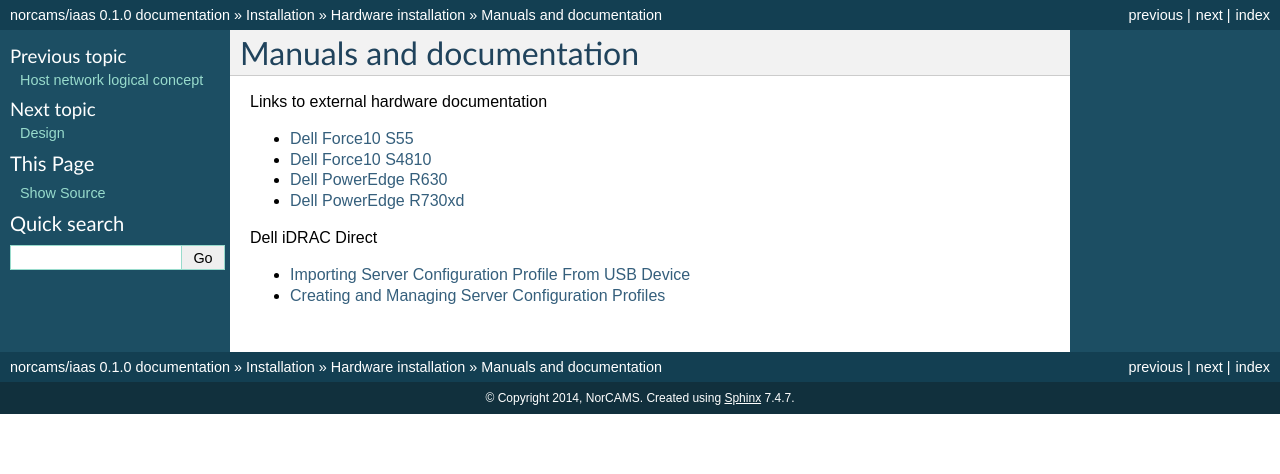
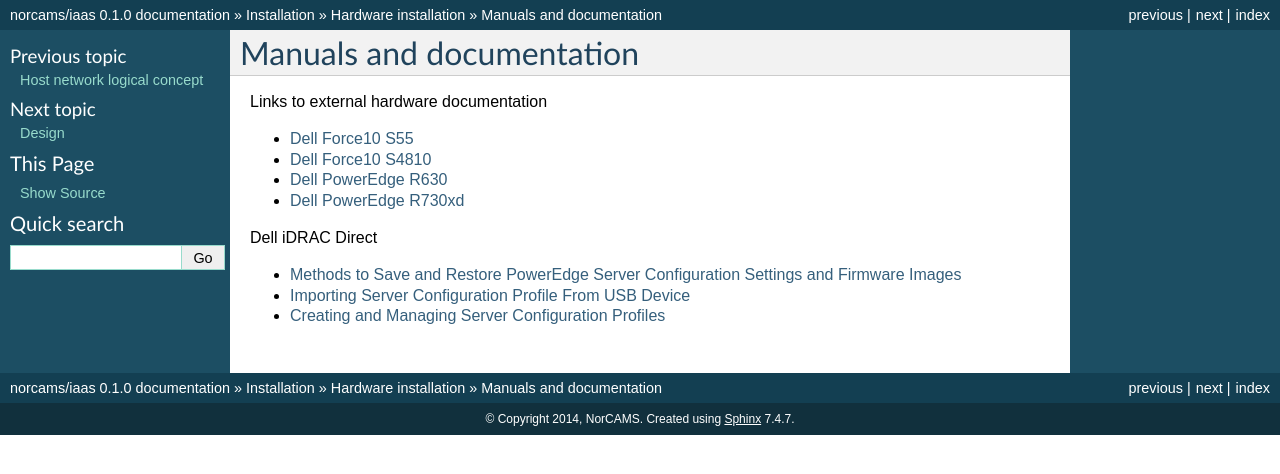
Before and after one commit to norcams/iaas, a Sphinx documentation site: the page built from docs/installation/manuals.rst, in a window 1280 px wide. Shown: the top 474 px of the page. Built offline with Sphinx 7.4.7, drawn with Linux system fonts in a browser that asks for light colours.

Commit message:
Save and restore BIOS settings manual

```diff
--- a/docs/installation/manuals.rst
+++ b/docs/installation/manuals.rst
@@ -10,5 +10,6 @@
 
 Dell iDRAC Direct
 
+* `Methods to Save and Restore PowerEdge Server Configuration Settings and Firmware Images <http://en.community.dell.com/techcenter/extras/m/white_papers/20440787>`_
 * `Importing Server Configuration Profile From USB Device <http://www.dell.com/support/manuals/uk/en/ukdhs1/Topic/idrac8-with-lc-v2.05.05.05/iDRAC8_2.05.05.05_UG-v1/en-us/GUID-8FE45EE9-9016-4956-A8C5-832C12958B42>`_
 * `Creating and Managing Server Configuration Profiles <http://en.community.dell.com/cfs-file/__key/telligent-evolution-components-attachments/13-4491-00-00-20-44-02-34/Creating_5F00_Managing_5F00_ServerConfigurationProfiles_2D00_July2014.pdf>`_
```
